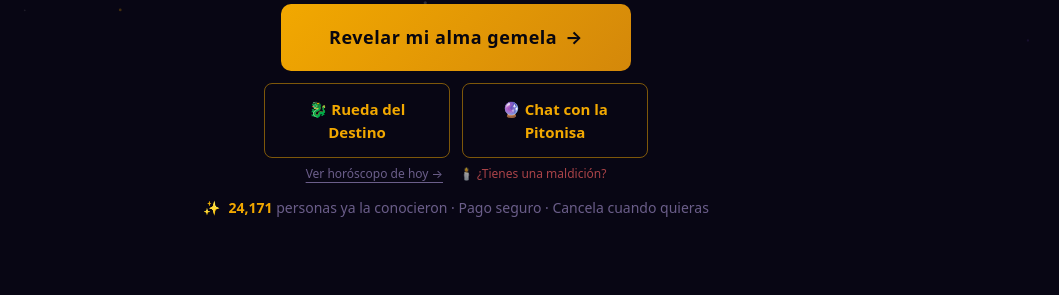
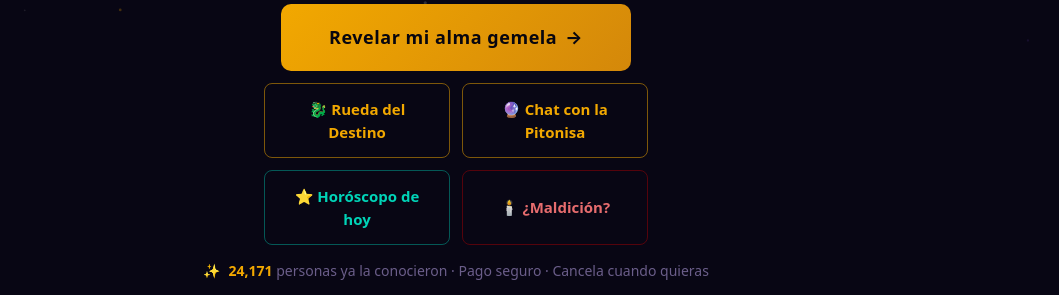
Before and after one commit to parayi82/oraculo, a Next.js app: page / in a window 1280 px wide. Shown: the part 752-1047 px from the top of the page, without its empty margins (184-1243 px from the left). Built offline with nearby package versions, Linux system fonts and the light colour scheme.

Commit message:
fix: make horoscopo and maldicion buttons same size as secondary CTAs
Co-Authored-By: Claude Sonnet 4.6 <noreply@anthropic.com>
Claude-Session: https://claude.ai/code/session_019k55yz29TGhbRyXipHDssx

```diff
--- a/app/page.tsx
+++ b/app/page.tsx
@@ -205,12 +205,20 @@ export default function LandingPage() {
             🔮 Chat con la Pitonisa
           </Link>
         </div>
-        <div className="mt-2 flex gap-4 justify-center flex-wrap">
-          <Link href="/horoscopo" className="text-oracle-dim text-xs hover:text-oracle-teal transition-colors underline underline-offset-4">
-            Ver horóscopo de hoy →
+        <div className="flex flex-col sm:flex-row gap-3 mt-3 w-full max-w-sm justify-center">
+          <Link
+            href="/horoscopo"
+            className="btn-oracle-outline btn-oracle-lg flex-1 justify-center"
+            style={{ borderColor: 'rgba(0,212,184,.4)', color: '#00D4B8' }}
+          >
+            ⭐ Horóscopo de hoy
           </Link>
-          <Link href="/energias" className="text-xs hover:underline underline-offset-4 transition-colors" style={{ color: 'rgba(255,100,100,.65)' }}>
-            🕯️ ¿Tienes una maldición?
+          <Link
+            href="/energias"
+            className="btn-oracle-outline btn-oracle-lg flex-1 justify-center"
+            style={{ borderColor: 'rgba(200,0,0,.4)', color: 'rgba(255,120,120,.9)' }}
+          >
+            🕯️ ¿Maldición?
           </Link>
         </div>
 
```
